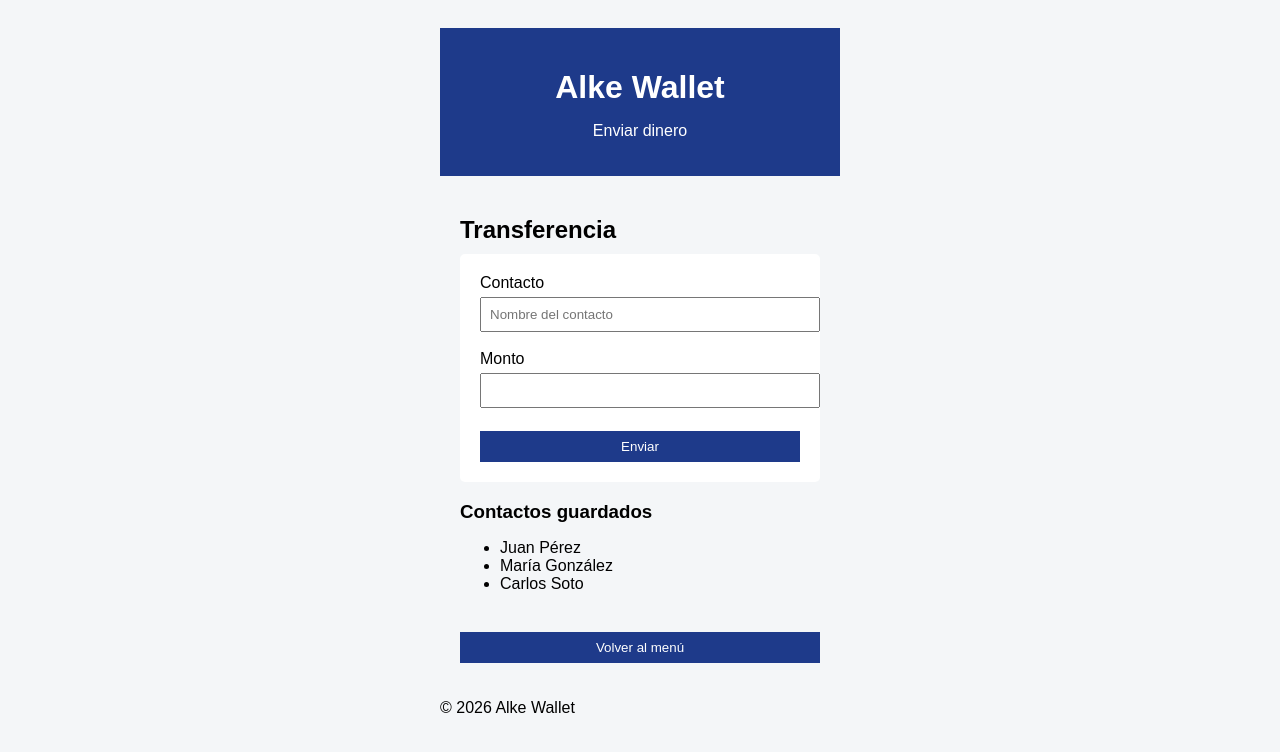
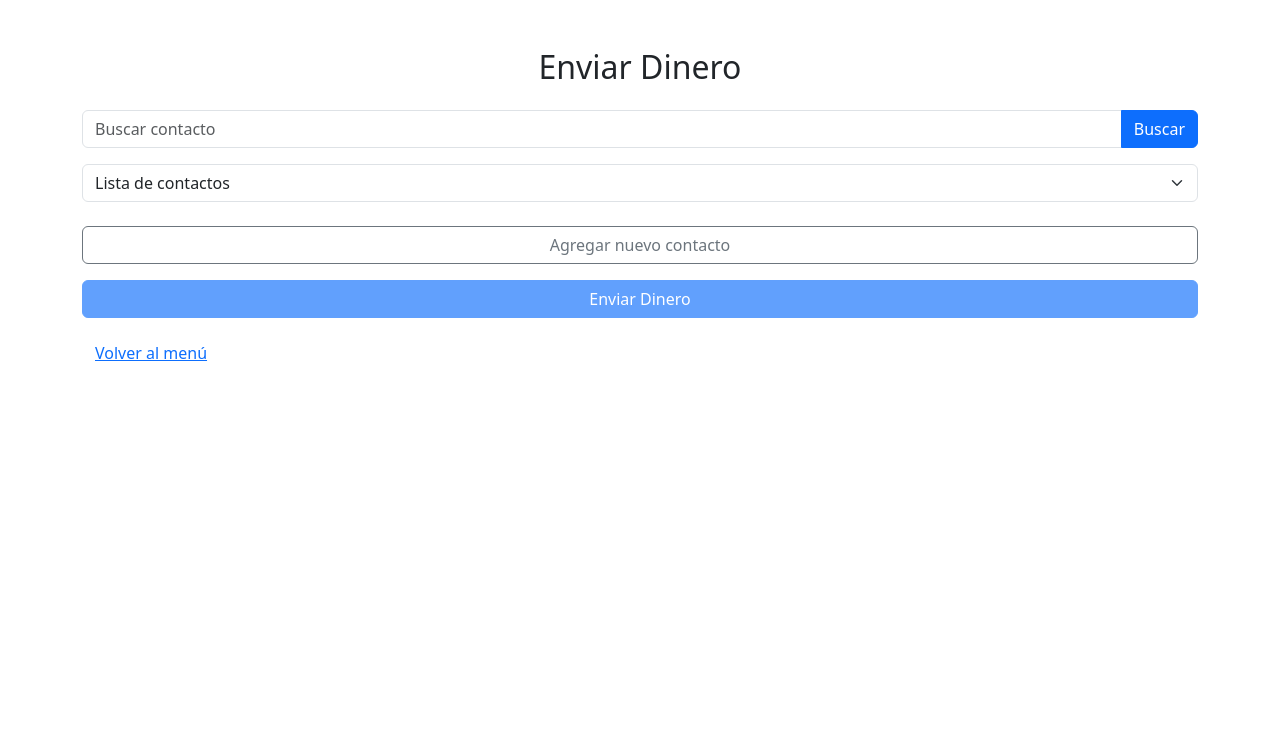
Before and after one commit to ignaciotrujilloleiva/Proyecto-Modulo-2-Alke-Wallet, a plain HTML site: page sendmoney.html in a window 1280 px wide. Drawn offline with nearby package versions, Linux system fonts and the light colour scheme.

Commit message:
Creación de la pantalla de enviar dinero
*Se agrega un encabezado <h2> con el texto "Enviar Dinero".
*Se crea un formulario con un campo para buscar en la agenda de transferencias y un botón "Buscar".
*Se agrega un botón "Agregar nuevo contacto" para abrir un formulario emergente donde se pueden agregar nuevos contactos.

```diff
--- /dev/null
+++ b/Style.css
@@ -0,0 +1,3 @@
+body {
+  font-family: Arial, sans-serif;
+}
--- a/sendmoney.html
+++ b/sendmoney.html
@@ -4,54 +4,54 @@
 <head>
     <meta charset="UTF-8">
     <meta name="viewport" content="width=device-width, initial-scale=1.0">
-    <title>SendMoney</title>
-    <link rel="stylesheet" href="css/style.css">
+    <title>Send Money</title>
+    <link href="Style.css" rel="stylesheet">
+    <!-- Integración de bootstrap -->
+    <link href="https://cdn.jsdelivr.net/npm/bootstrap@5.3.8/dist/css/bootstrap.min.css" rel="stylesheet"
+        integrity="sha384-sRIl4kxILFvY47J16cr9ZwB07vP4J8+LH7qKQnuqkuIAvNWLzeN8tE5YBujZqJLB" crossorigin="anonymous">
 </head>
 
 <body>
-    <div class="container">
-    <header>
-        <h1>Alke Wallet</h1>
-        <p>Enviar dinero</p>
-    </header>
-
-    <main>
-        <h2>Transferencia</h2>
+    <!-- Contenedor principal con margen superior -->
+    <div class="container mt-5">
+        <h2 class="text-center">Enviar Dinero</h2>
+        <!-- Inicio del formulario -->
 
         <form>
-            <label for="contact">Contacto</label><br>
-            <input type="text" id="contact" name="contact" placeholder="Nombre del contacto" required><br><br>
-
-            <label for="amount">Monto</label><br>
-            <input type="number" id="amount" name="amount" min="1" required><br><br>
-
-            <button type="submit">Enviar</button>
+            <!-- Input group admite juntar el input con el boton -->
+            <div class="input-group mt-4">
+                <!-- Campo de busqueda -->
+                <input type="text" class="form-control" placeholder="Buscar contacto" name="contacto">
+                <!-- Boton de busqueda -->
+                <button type="button" class="btn btn-primary">Buscar</button>
+            </div>
+            <!-- barra para seleccionar contactos ya guardados -->
+            <div class="mt-3">
+                <select class="form-select" name="contactoSeleccionado" aria-label="Default select example" >
+                    <option selected>Lista de contactos</option>
+                    <option value="1">Ignacio Trujillo - Alke Bank</option>
+                    <option value="2">Jane Smith - Banco: XYZ Bank</option>
+                    <option value="3">John Doe - Banco: ABC Bank</option>
+                </select>
+            </div>
+            <!-- Botón para agregar un nuevo contacto -->
+            <button class="btn btn-outline-secondary w-100 mt-4">
+                Agregar nuevo contacto
+            </button>
+            <!-- Boton desde bootstrap deshabilitado por defecto-->
+            <button class="btn btn-primary w-100 mt-3" disabled>
+                Enviar Dinero
+            </button>
         </form>
 
-        <section>
-            <h3>Contactos guardados</h3>
-            <ul>
-                <li>Juan Pérez</li>
-                <li>María González</li>
-                <li>Carlos Soto</li>
-            </ul>
-        </section>
+        <!-- Enlace para volver al menú principal -->
+        <a href="menu.html" class="btn btn-link mt-3">Volver al menú</a>
+    </div>
 
-        <br>
-
-<!-- Boton de regreso a menu -->
-        <div>
-            <a href="menu.html">
-                <button type="button">Volver al menú</button>
-            </a>
-        </div>
-
-    </main>
-
-    <footer>
-        <p>© 2026 Alke Wallet</p>
-    </footer>
-    </div>
+    <!-- Integración de JavaScript -->
+    <script src="https://cdn.jsdelivr.net/npm/bootstrap@5.3.8/dist/js/bootstrap.bundle.min.js"
+        integrity="sha384-FKyoEForCGlyvwx9Hj09JcYn3nv7wiPVlz7YYwJrWVcXK/BmnVDxM+D2scQbITxI"
+        crossorigin="anonymous"></script>
 </body>
 
 </html>
```
